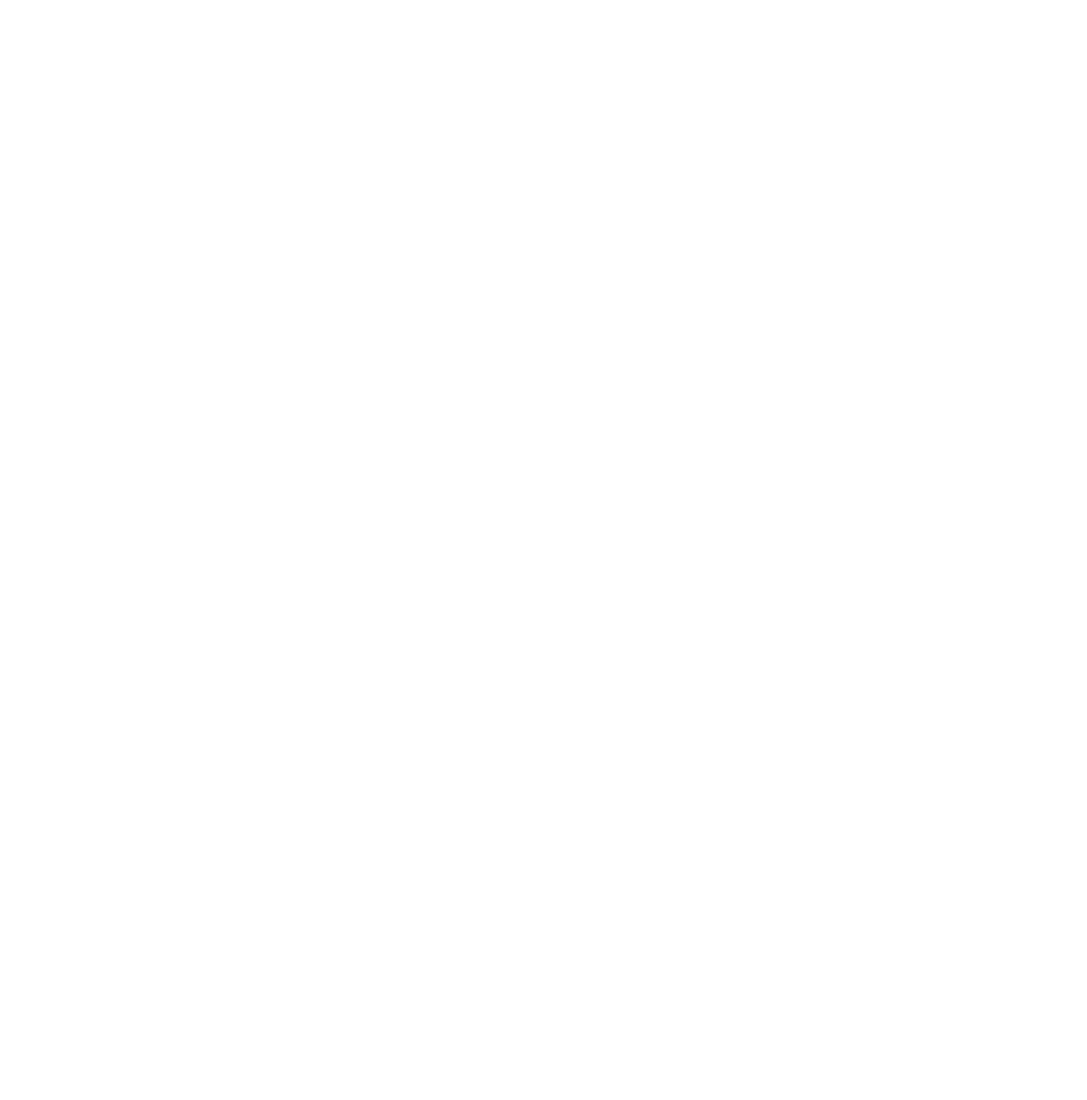
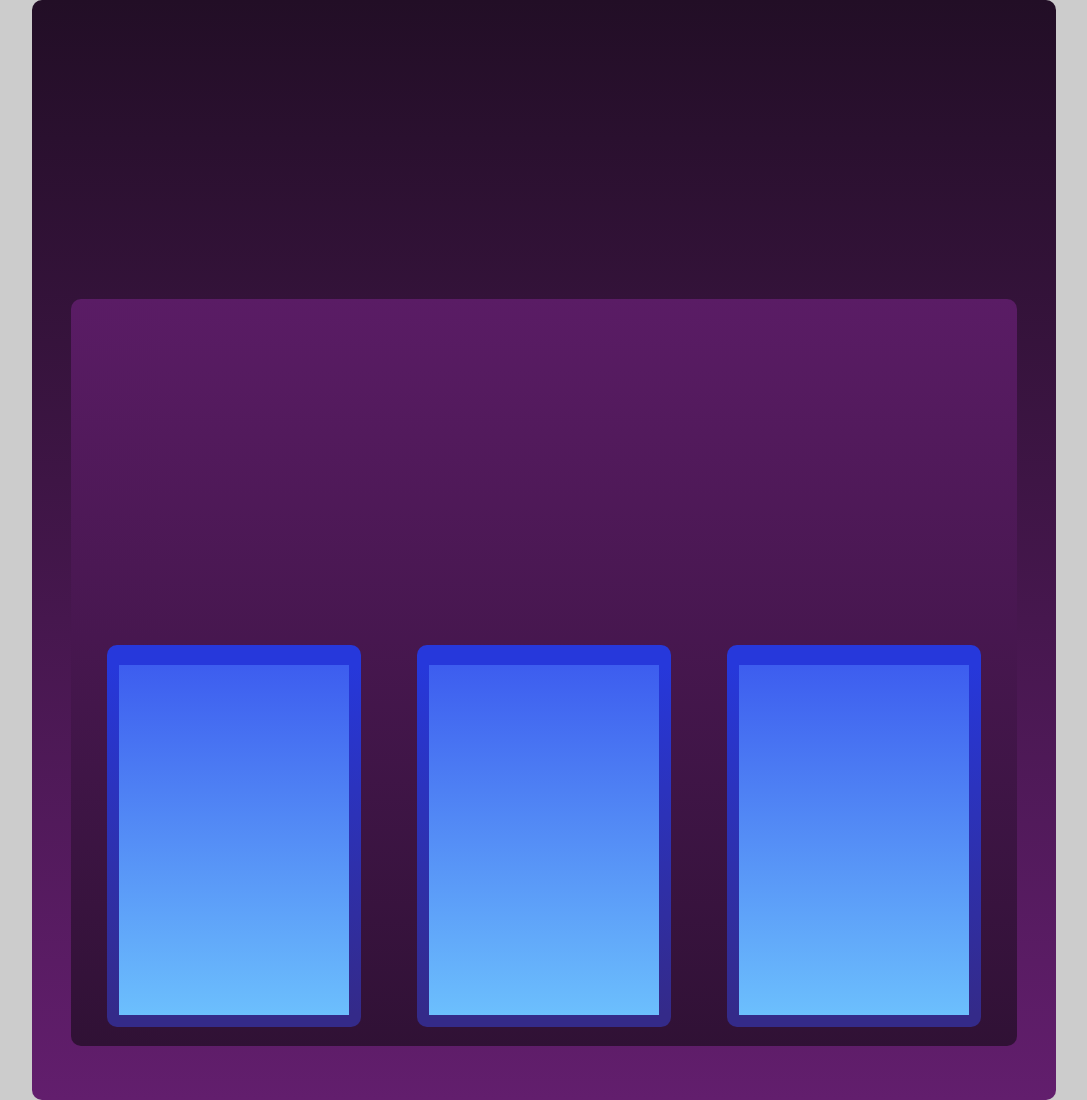
Before and after one commit to Leonardo-do-Playstation/ProjetoFinal-Modulo01Cap02-TemplateEnquete, a plain HTML site: page index.html in a window 1280 px wide. Shown: the whole page, without its empty margins (96-1183 px from the left). Before the commit the page ends 800 px from the top, so only its background shows below. Drawn offline with Linux system fonts and the light colour scheme.

Commit message:
closes #2 - Paleta de cores e uso do CSS com display flex

```diff
--- a/index.html
+++ b/index.html
@@ -4,16 +4,20 @@
     <meta charset="UTF-8">
     <meta name="viewport" content="width=device-width, initial-scale=1.0">
     <title>Projeto - Enquete de jogos</title>
+    <link rel="stylesheet" href="style.css">
 </head>
 <body>
-   <div class="Main-square">
+   <div class="container">
+    <div class="Main-square">
+     <div class="Title"></div>
       <div class="Second-square">
         <div class="Voting-cards">
-            <div class="Card"></div>
-            <div class="Card"></div>
-            <div class="Card"></div>
+            <div class="Card-border"><div class="Card"></div></div>
+            <div class="Card-border"><div class="Card"></div></div>
+            <div class="Card-border"><div class="Card"></div></div>
         </div>
       </div>
+    </div>
    </div>
 </body>
 </html>
--- /dev/null
+++ b/style.css
@@ -0,0 +1,60 @@
+body {
+  background-color: #CCCCCC;
+  margin: 0;
+  height: 100vh;
+}
+
+.container {
+  display: flex;
+  justify-content: center;
+  align-items: center;
+  height: 100vh;
+}
+
+.Main-square {
+  background-color: #301135;
+  background-image: linear-gradient(to bottom, #220E26, #621E6D);
+  width: 64.06rem;
+  height: 68.75rem;
+  border-radius: 0.62rem;
+  margin: auto;
+}
+
+.Second-square {
+  background-color: #5A1C65;
+  background-image: linear-gradient(to bottom, #5A1C65, #301135);
+  border-radius: 0.62rem;
+  width: 59.08rem;
+  height: 46.67rem;
+  margin: 18.7rem auto;
+  display: flex;
+  justify-content: center;
+  align-items: flex-end;
+}
+
+
+.Voting-cards {
+  display: flex;
+  flex-wrap: wrap;
+  justify-content: center;
+  gap: 3.5rem;
+  padding: 1.2rem;
+}
+
+.Card-border {
+  background: linear-gradient(to top, #342A89, #2638DB);
+  padding-left: 0.75rem;
+  padding-right: 0.75rem;
+  border-top: 1.3rem solid #2638DB;
+  border-bottom: 0.75rem solid #342A89;
+  border-radius: 0.62rem;
+  display: inline-block;
+}
+
+.Card {
+  background-color: #3D5DEF;
+  background-image: linear-gradient(to bottom, #3D5DEF, #6CBFFD);
+  width: 14.37rem;
+  height: 21.87rem;
+  margin: auto;
+}
```
